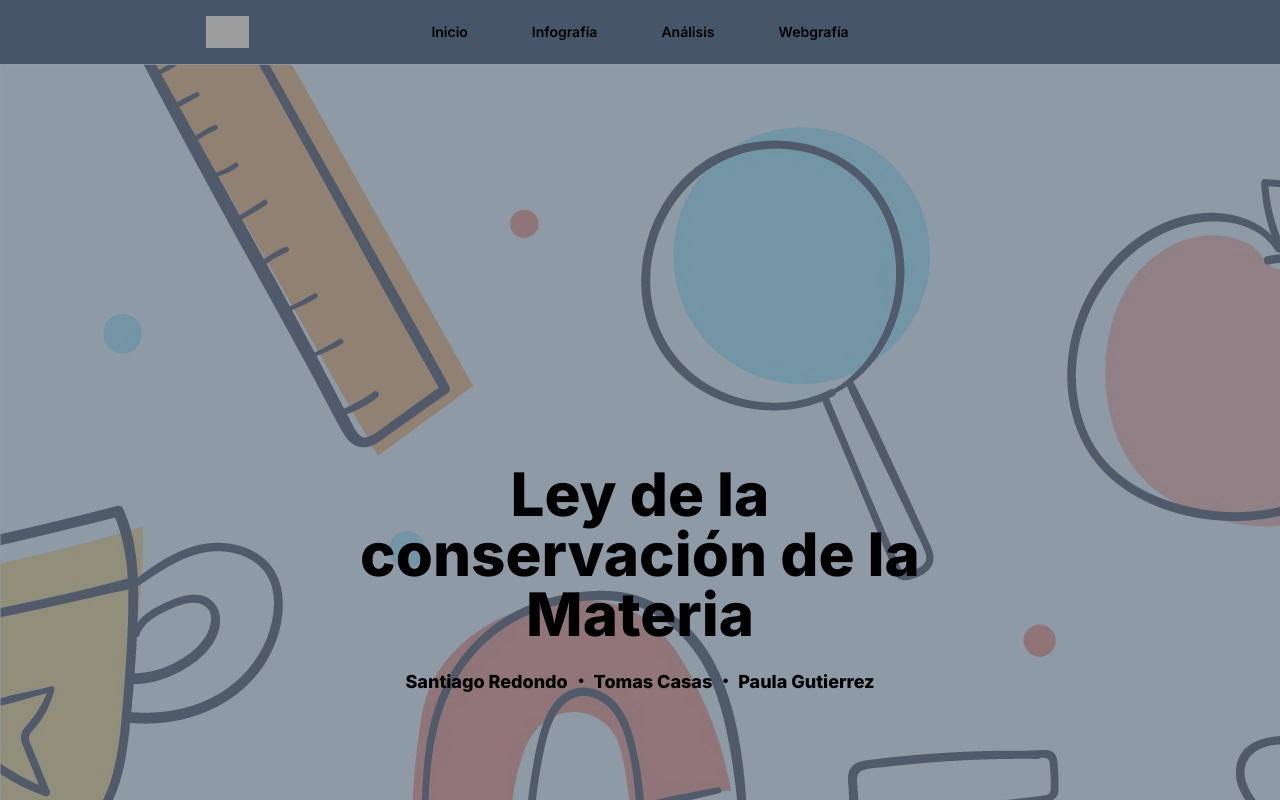
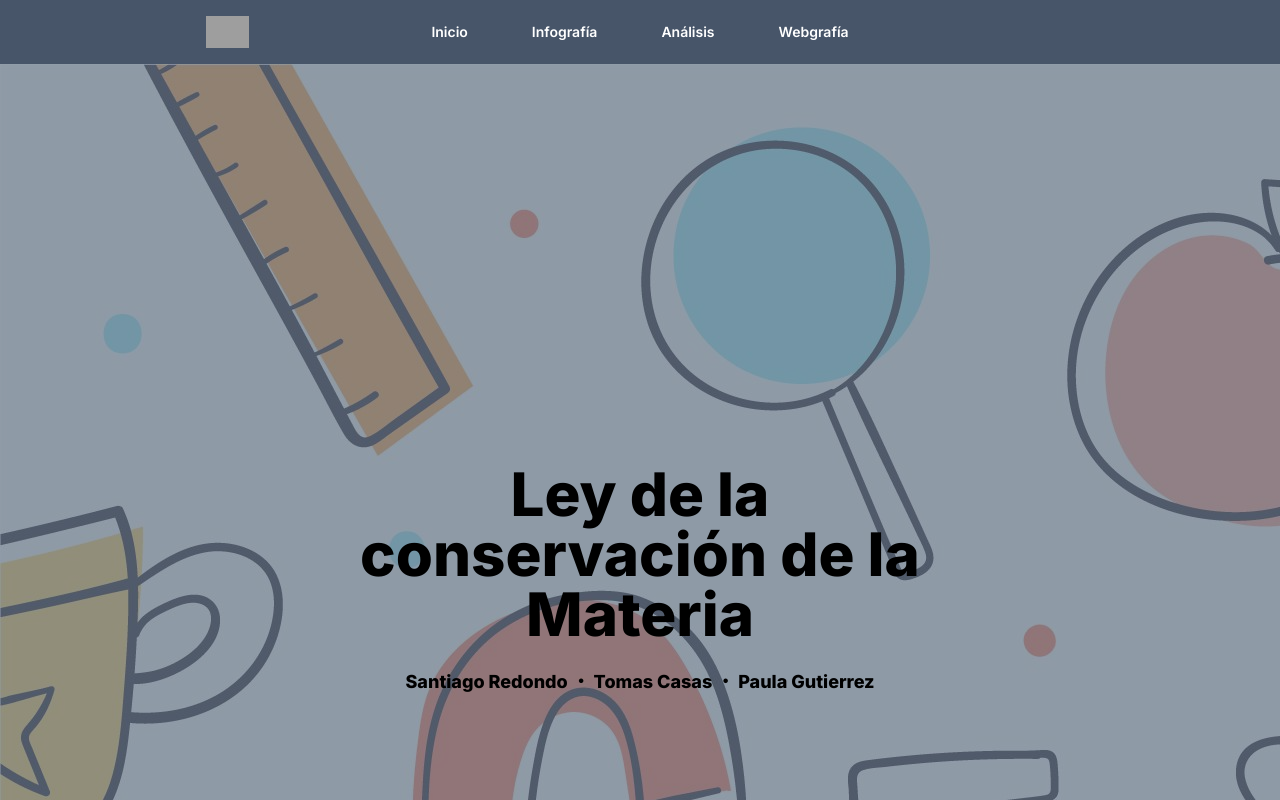
Before and after one commit to KobaBooba/xd, a Next.js app: page / in a window 1280 px wide. Shown: the top 800 px of the page. Built offline with nearby package versions, Linux system fonts and the light colour scheme; grey boxes are pictures that could not be loaded.

Commit message:
Actualizar header.tsx

```diff
--- a/src/components/header.tsx
+++ b/src/components/header.tsx
@@ -7,7 +7,7 @@ export default function Header() {
       <img className="h-8 w-auto" src="https://cdn-icons-png.flaticon.com/512/3081/3081530.png" alt="Logo"/>
     </a>
   </div>
-  <div className="flex flex-row lg:flex-row lg:gap-x-12 w-full lg:w-auto justify-center items-center space-x-4">
+  <div className=" text-white flex flex-row lg:flex-row lg:gap-x-12 w-full lg:w-auto justify-center items-center space-x-4">
     <a href="/" className="text-sm font-semibold leading-6 mb-2 lg:mb-0">Inicio</a>
     <a href="/infografias" className="text-sm font-semibold leading-6 mb-2 lg:mb-0">Infografía</a>
     <a href="/analisis" className="text-sm font-semibold leading-6 mb-2 lg:mb-0">Análisis</a>
```
